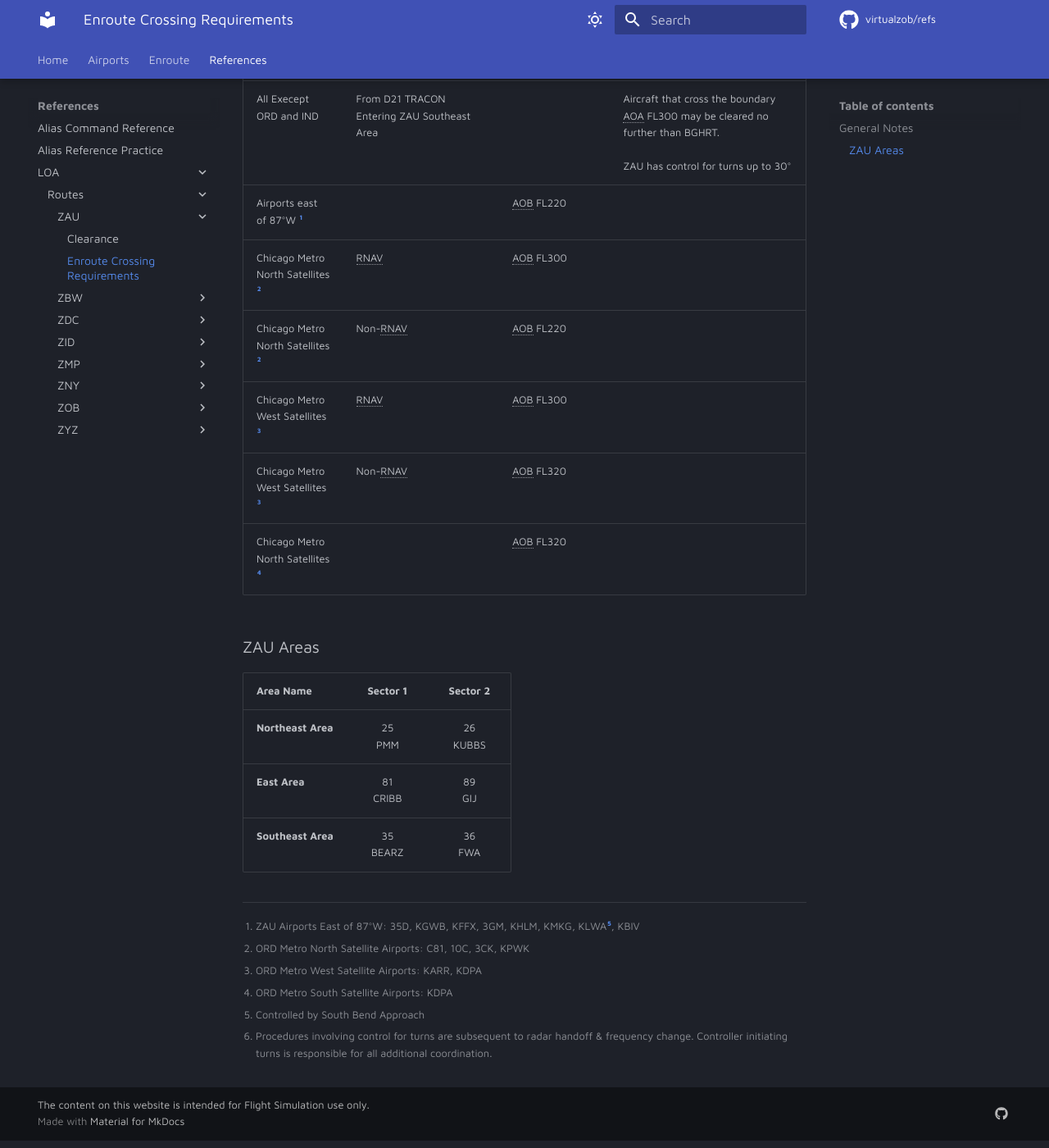
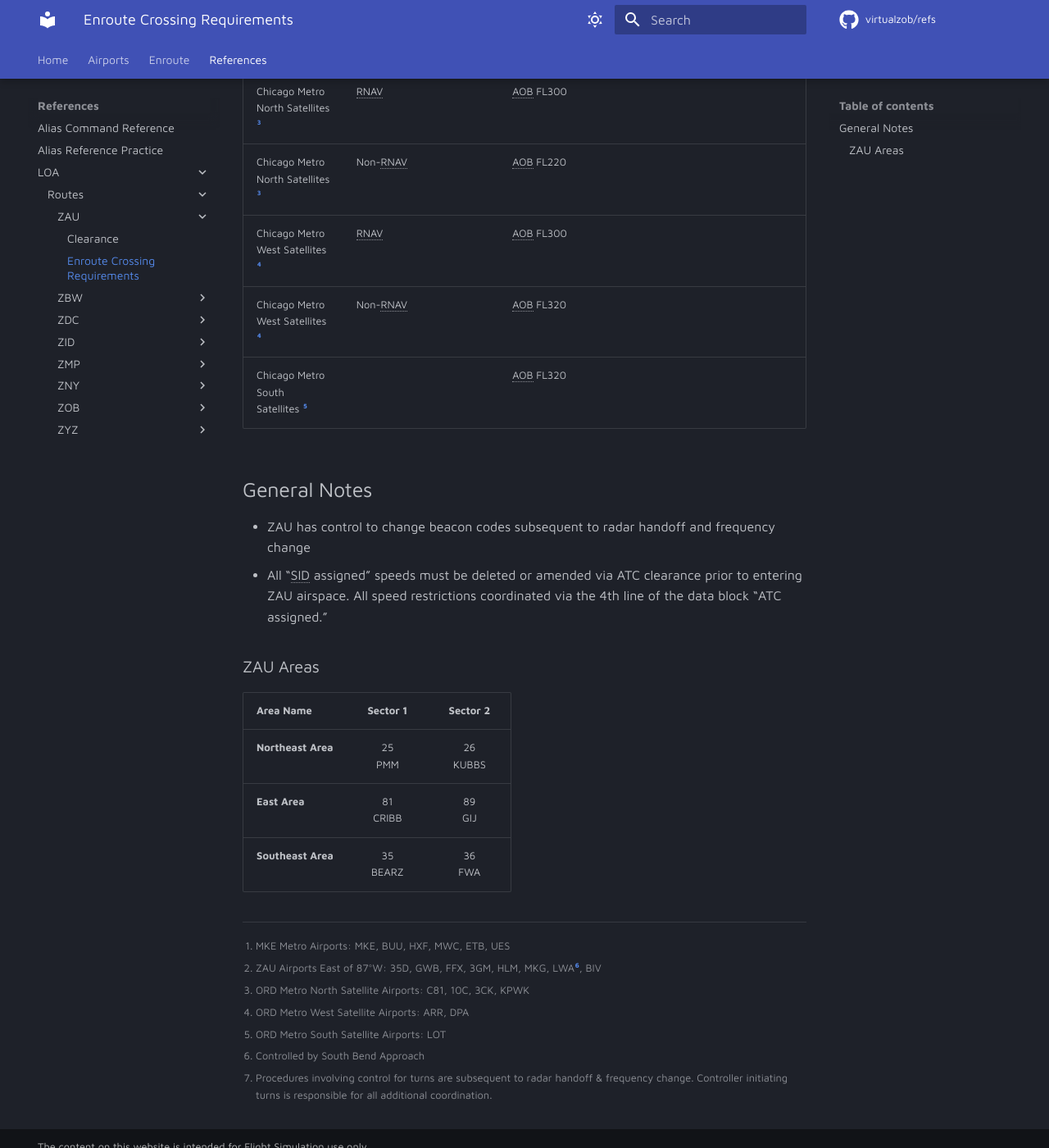
Before and after one commit to virtualZOB/refs, an MkDocs documentation site: the page built from docs/references/LOA/Routes/ZAU/Enroute.md, in a window 1280 px wide and 1400 px high, scrolled down 3327 px. Shown: the whole window at 82% size. Built offline with MkDocs 1.6.1 and Material for MkDocs 9.7.7, drawn with Linux system fonts in a browser that asks for light colours; comment, search, counter and statistics services are not loaded; some of the changed text lies outside the part shown.

Commit message:
Format and correction of error in ZAU
Format and correction of error

```diff
--- a/docs/references/LOA/Routes/ZAU/Enroute.md
+++ b/docs/references/LOA/Routes/ZAU/Enroute.md
@@ -1,18 +1,12 @@
 # Enroute Crossing Requirements
-
-## General Notes
-- ZAU has control to change beacon codes subsequent to radar handoff and frequency change
-- All “SID assigned” speeds must be deleted or amended via ATC clearance prior to entering ZAU airspace. All speed restrictions coordinated via the 4th line of the data block “ATC assigned.”
-
-
 | Airport | Segment/Qualifier  | Altitude | Notes |
 | ------- | ---------- | --------- | ------- |
 | ASW | | AOB 16,000 | |
-| AZO | Via ZAU Northeast or East Areas | | Via Approach Control |
-| BTL | Via ZAU Northeast or East Areas | | Via Approach Control |
+| AZO | Via ZAU Northeast or East Areas | AT or DESC to 10,000 | Via Approach Control |
+| BTL | Via ZAU Northeast or East Areas | AT or DESC to 10,000 | Via Approach Control |
 | IRS | Via ZAU Northeast or East Areas | | Via Approach Control |
 | FWA | If via ZAU | Cross 30 DME Arc of FWA VORTAC at 11,000 | |
-| GRR | Entering ZAU Northeast Area | | Via Great Lakes TRACON |
+| GRR | Entering ZAU Northeast Area | AT or DESC to 8,000 | Via Great Lakes TRACON |
 | GRR | Entering ZAU East Area <br> Jets | AOB FL190, descending to 11,000 | When ZAU assumes control of Great Lakes TRACON, they have control for turns and descent |
 | GRR | Entering ZAU East Area <br> Props| | Via Great Lakes TRACON |
 | GYY | Entering ZAU East area north of LLTCH | AOB FL220 | ZAU has control for turns direct BAGEL |
@@ -23,11 +17,11 @@
 | IGQ | Entering ZAU East area south of LLTCH | AOB FL220 | |
 | IGQ | Entering ZAU Southeast area RNAV | AOB FL280 | |
 | IGQ | Entering ZAU Southeast area Non-RNAV | AOB FL220 | |
-| IND | | AOB FL280 | |
+| IND | Via ZAU | AOB FL280 | |
 | MDW |  Entering ZAU East area north of LLTCH | AOB FL220 | ZAU has control for left turns AOA FL200 |
 | MDW |  Entering ZAU East area south of LLTCH | AOB FL220 | |
 | MDW | Entering ZAU Southeast area | AOB FL300 | |
-| MKE Metro | | | ZAU has control for turns direct GETCH AOA FL240 north of KORD arrival route |
+| MKE Metro [^1] | | | ZAU has control for turns direct GETCH AOA FL240 north of KORD arrival route |
 | ENW | Entering ZAU East Area | AOB FL320 | |
 | ENW | Entering ZAU other Areas | AOB FL340 | |
 | RAC | Entering ZAU East Area | AOB FL320 | |
@@ -49,14 +43,16 @@
 | All Execept ORD and IND | From D21 TRACON <br> Entering ZAU Northeast Area | | If requested altitude as passed by the transferring controller is higher than FL320, ZAU has control to climb to FL310 <br> <br> WAY approval of an automated point out on an aircraft climbing to FL330, constitutes release of control from WAY to EMP for climb to FL340 |
 | All Execept ORD and IND | From D21 TRACON <br> Entering ZAU East Area | | ZAU has control for left turns AOA FL200 |
 | All Execept ORD and IND | From D21 TRACON <br> Entering ZAU Southeast Area | | Aircraft that cross the boundary AOA FL300 may be cleared no further than BGHRT. <br> <br> ZAU has control for turns up to 30° |
-| Airports east of 87°W [^1] | | AOB FL220 | |
-| Chicago Metro North Satellites [^2] | RNAV | AOB FL300 | |
-| Chicago Metro North Satellites [^2] | Non-RNAV | AOB FL220 | |
-| Chicago Metro West Satellites [^3] | RNAV | AOB FL300 | |
-| Chicago Metro West Satellites [^3] | Non-RNAV | AOB FL320 | |
-| Chicago Metro North Satellites [^4] | | AOB FL320 | |
+| Airports east of 87°W [^2] | | AOB FL220 | |
+| Chicago Metro North Satellites [^3] | RNAV | AOB FL300 | |
+| Chicago Metro North Satellites [^3] | Non-RNAV | AOB FL220 | |
+| Chicago Metro West Satellites [^4] | RNAV | AOB FL300 | |
+| Chicago Metro West Satellites [^4] | Non-RNAV | AOB FL320 | |
+| Chicago Metro South Satellites [^5] | | AOB FL320 | |
 
-
+## General Notes
+- ZAU has control to change beacon codes subsequent to radar handoff and frequency change
+- All “SID assigned” speeds must be deleted or amended via ATC clearance prior to entering ZAU airspace. All speed restrictions coordinated via the 4th line of the data block “ATC assigned.”
 
 ### ZAU Areas
 
@@ -66,10 +62,10 @@
 | **East Area** | 81 <br> CRIBB | 89 <br> GIJ |
 | **Southeast Area** | 35 <br> BEARZ | 36 <br> FWA |
 
-
-[^1]: ZAU Airports East of 87°W: 35D, KGWB, KFFX, 3GM, KHLM, KMKG, KLWA[^5], KBIV
-[^2]: ORD Metro North Satellite Airports: C81, 10C, 3CK, KPWK
-[^3]: ORD Metro West Satellite Airports: KARR, KDPA
-[^4]: ORD Metro South Satellite Airports: KDPA
-[^5]: Controlled by South Bend Approach
-[^6]: Procedures involving control for turns are subsequent to radar handoff & frequency change. Controller initiating turns is responsible for all additional coordination.
+[^1]: MKE Metro Airports: MKE, BUU, HXF, MWC, ETB, UES
+[^2]: ZAU Airports East of 87°W: 35D, GWB, FFX, 3GM, HLM, MKG, LWA[^6], BIV
+[^3]: ORD Metro North Satellite Airports: C81, 10C, 3CK, KPWK
+[^4]: ORD Metro West Satellite Airports: ARR, DPA
+[^5]: ORD Metro South Satellite Airports: LOT
+[^6]: Controlled by South Bend Approach
+[^7]: Procedures involving control for turns are subsequent to radar handoff & frequency change. Controller initiating turns is responsible for all additional coordination.
```
Also changed, not shown: docs/references/LOA/Routes/ZAU/Clearance.md (+6 -7 lines).
